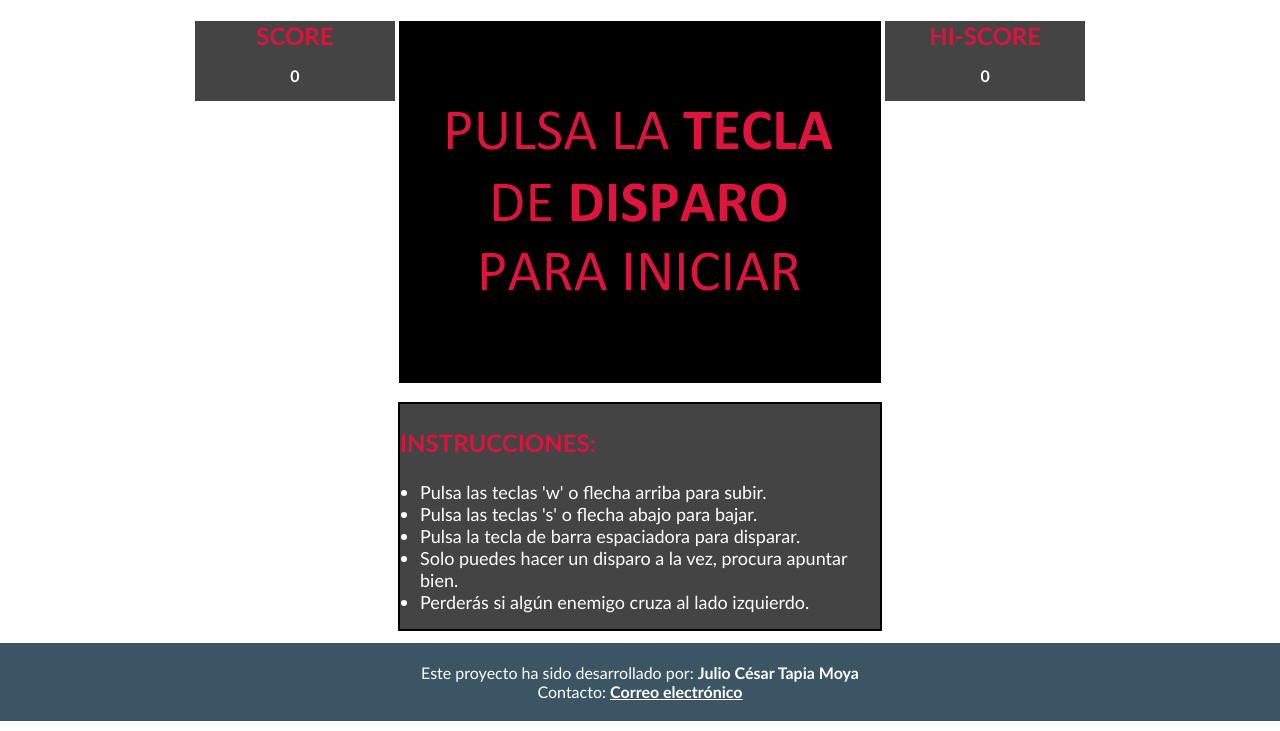
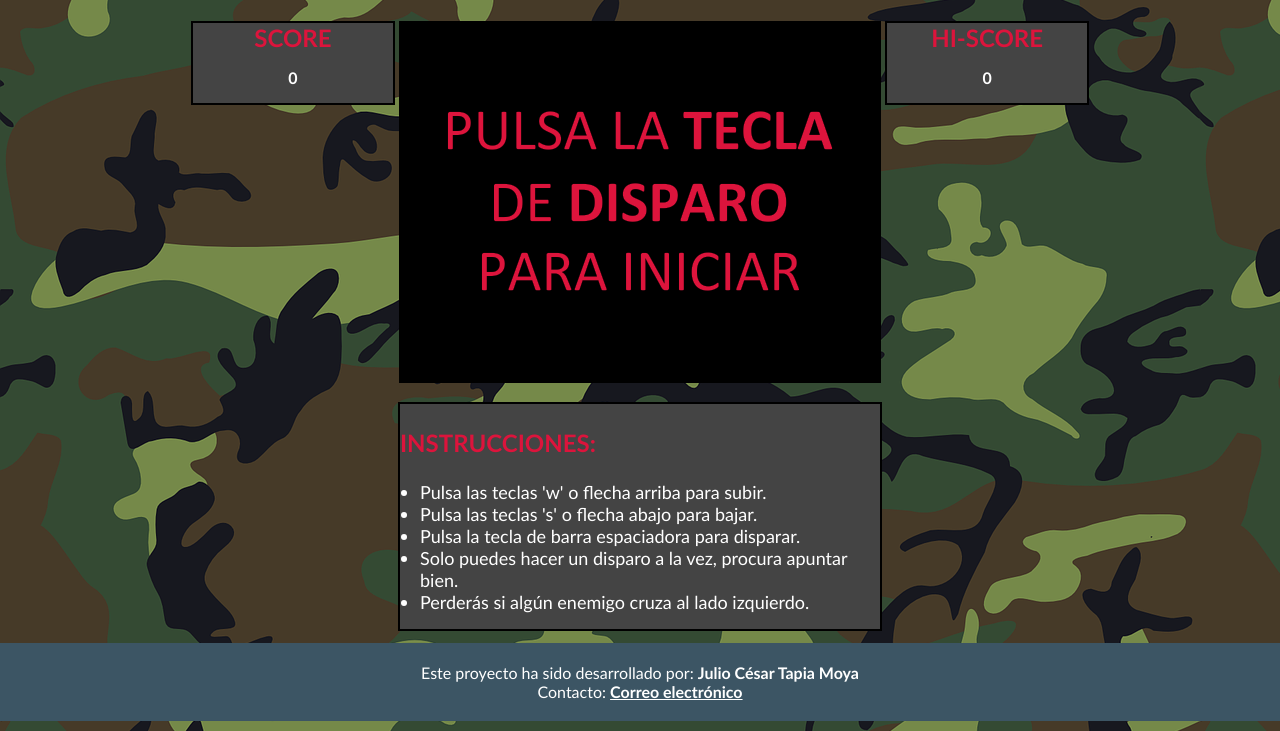
Before and after one commit to JulioTM97/Air_Defender, a plain HTML site: page index.html in a window 1280 px wide. Shown: the part 79-810 px from the top of the page. Drawn offline with Linux system fonts and the light colour scheme.

Commit message:
Mejora de apariencia

```diff
--- a/style.css
+++ b/style.css
@@ -24,6 +24,7 @@ h2 {
 	vertical-align: top;
 	width: 200px;
 	background-color: #444;
+	border: 2px solid black;
 }
 
 .scoreContent p{
@@ -79,6 +80,7 @@ body {
 	margin: 0;
 	padding: 0;
 	font-family: calibri;
+	background-image: url("resources/kefla.png");
 }
 
 canvas {
```
Also changed, not shown: resources/kefla.png (added).
